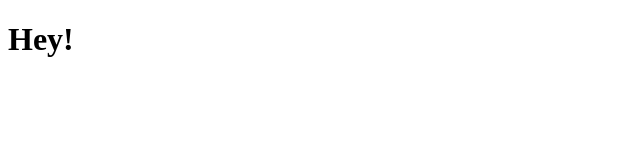
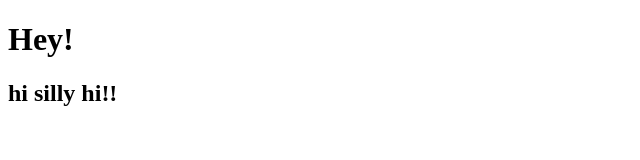
Before and after one commit to ravvytavvy/desktop-tutorial, a plain HTML site: page index.html in a window 1280 px wide. Shown: the whole page, without its empty margins (0-640 px from the left). Drawn offline with Linux system fonts and the light colour scheme.

Commit message:
hi silly hiii

```diff
--- a/index.html
+++ b/index.html
@@ -9,5 +9,6 @@
 </head>
 <body>
     <h1>Hey!</h1>
+    <h2>hi silly hi!!</h2>
 </body>
 </html>
```
